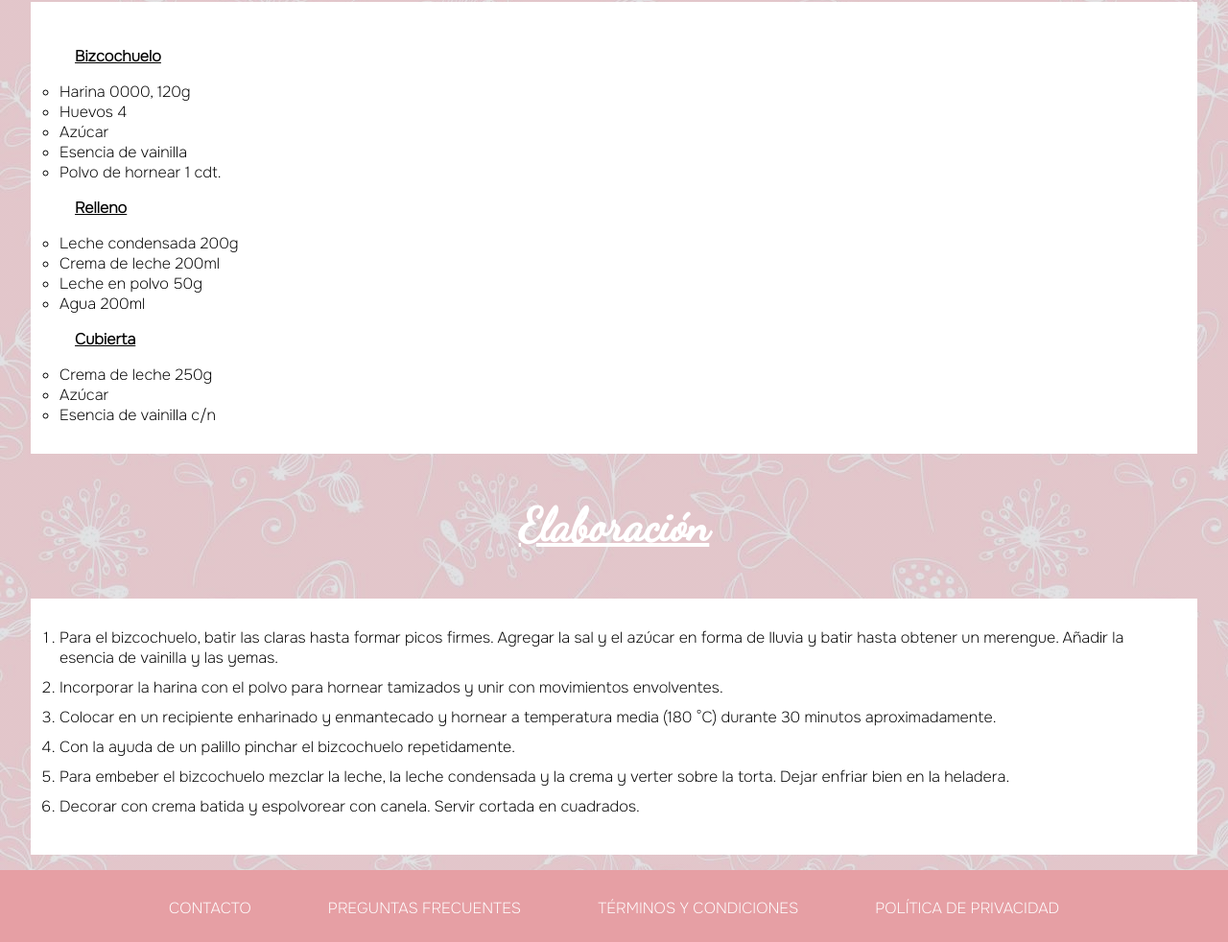
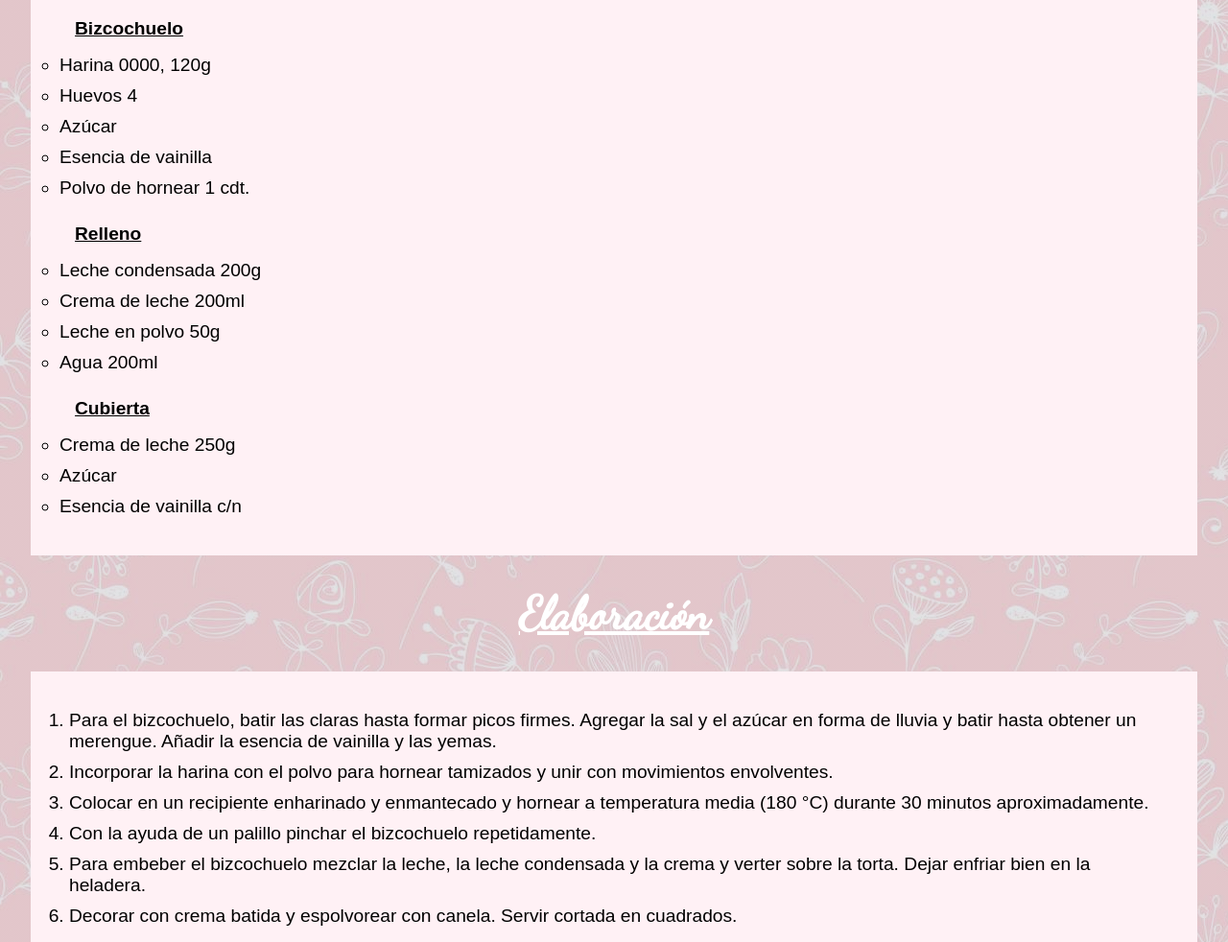
Before and after one commit to Erika-Gimenez/receta-de-postres, a plain HTML site: page html/torta-3-leches.html in a window 1280 px wide. Shown: the part 743-1725 px from the top of the page at 96% size. Drawn offline with Linux system fonts and the light colour scheme; a web font is replaced by a local one.

Commit message:
mini actualizacion

```diff
--- a/css/style.css
+++ b/css/style.css
@@ -1,6 +1,6 @@
 @import url('https://fonts.googleapis.com/css2?family=Onest:wght@200&family=Open+Sans:wght@300&display=swap');
 @import url('https://fonts.googleapis.com/css2?family=Dancing+Script:wght@500&family=Onest:wght@200&family=Open+Sans:wght@300&display=swap');
-
+@import url('https://fonts.googleapis.com/css2?family=ABeeZee&family=Dancing+Script:wght@500&family=Onest:wght@200&family=Open+Sans:wght@300&display=swap');
 :root{
 --color-primario:#FFAACC ;
 --color-secundario:#2CDBFF ;
@@ -9,12 +9,12 @@
 --color-blanco: white;
 --color-negro: black ;
 
---color-a:#6A3625 ;
---color-b: #E69FA4;
+--color-a: #E69FA4;
 
---color-c:#35aac4 ;
---color-d:#00a3b5 ;
---color-e: #0f587e;
+--color-b:#00a3b5 ;
+
+
+--font-c:'ABeeZee', sans-serif;
 }
 
 *{
@@ -51,7 +51,7 @@ p{
     display: flex;
      align-items: center;
      justify-content: space-between;
-     background-color: var(--color-b);
+     background-color: var(--color-a);
      height: 13vh;
      width: 100%;
 }
@@ -105,7 +105,7 @@ font-weight: bold;
 }
 
 .a-nav:hover{
-color: var(--color-d);
+color: var(--color-b);
 
 }
 
@@ -139,6 +139,7 @@ font-size: 5rem;
 font-family: 'Dancing Script', sans-serif;
 color: var(--color-blanco);
 padding-bottom: 15px;
+font-weight: bold;
 }
 
 .banner-parrafo{
@@ -194,7 +195,7 @@ padding-bottom: 15px;
 }
 
 .btn:hover{
-    background-color: var(--color-d);
+    background-color: var(--color-b);
     border-color: aliceblue;
 }
 
@@ -205,7 +206,7 @@ padding-bottom: 15px;
     justify-content: center;
     align-items: center;
    height: 10vh;
-    background-color: var(--color-b);
+    background-color: var(--color-a);
    width: 100%;
 }
 
@@ -287,7 +288,7 @@ padding-bottom: 15px;
 
    }
     .nav-ul{
-        background-color: var(--color-b);
+        background-color: var(--color-a);
         display: flex;
 
         justify-content: flex-end;
@@ -350,11 +351,14 @@ text-align: center;
 
 }
 
+/* RECETAS */
+
 .main{
 
     background:linear-gradient(rgba(187, 187, 192, 0.421), rgba(187, 187, 192, 0.421)), url(../imagenes/banner-rosa.jpg);
-
-    background-color: #e6d2d4b0;
+font-family: var(--font-c);
+font-size: 1.2rem;
+    /* background-color: #e6d2d4b0; */
 }
 
 /* VIDEO */
@@ -405,7 +409,7 @@ flex-direction: column;
 
 .div-receta{
 margin: 2rem;
-background:var(--color-blanco);
+background:#FFF1F5;
 padding: 30px;
 margin: 1rem 2rem;
 }
@@ -422,12 +426,16 @@ color: var(--color-blanco);
 font-size: 3rem;
 text-decoration-line: underline;
     text-decoration-color:var(--color-blanco);
-    line-height: 1.8;
+
+}
+
+.ul-receta>li{
+    padding-bottom: 10px;
 }
 
 .div-preparacion ol{
 list-style-type: decimal;
-background:var(--color-blanco);
-padding: 30px;
+background:#FFF1F5;
+padding: 40px;
 margin: 1rem 2rem;
 }
--- a/html/torta-3-leches.html
+++ b/html/torta-3-leches.html
@@ -3,7 +3,7 @@
 <head>
     <meta charset="UTF-8">
     <meta name="viewport" content="width=device-width, initial-scale=1.0">
-    <link rel="stylesheet" href="/css/style.css">
+    <link rel="stylesheet" href="../css/style.css">
     <title>Recetas</title>
 </head>
 <body>
@@ -47,7 +47,7 @@
             <div class="div-receta">
 
                 <h4 class="titulo-ul-ingred">Bizcochuelo</h4>
-                <ul>
+                <ul class="ul-receta">
                     <li>Harina 0000, 120g</li>
                     <li>Huevos 4</li>
                     <li>Azúcar</li>
@@ -55,14 +55,14 @@
                     <li>Polvo de hornear 1 cdt.</li>
                 </ul>
                 <h4 class="titulo-ul-ingred">Relleno</h4>
-                <ul>
+                <ul class="ul-receta">
                     <li>Leche condensada 200g</li>
                     <li>Crema de leche 200ml</li>
                     <li>Leche en polvo 50g</li>
                     <li>Agua 200ml</li>
                 </ul>
                 <h4 class="titulo-ul-ingred">Cubierta</h4>
-                <ul>
+                <ul class="ul-receta">
                     <li>Crema de leche 250g</li>
                     <li>Azúcar</li>
                     <li>Esencia de vainilla c/n</li>
```
Also changed, not shown: html/brownie.html (+2 -2 lines), html/tarta-de-frutilla.html (+4 -4 lines), html/tiramisu.html (+5 -5 lines), index.html (+1 -1 lines).
